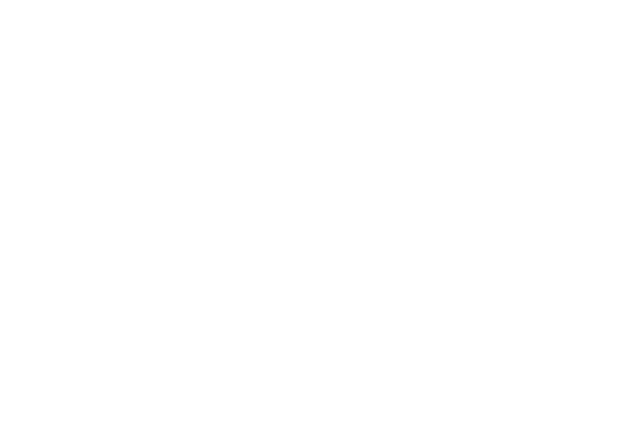
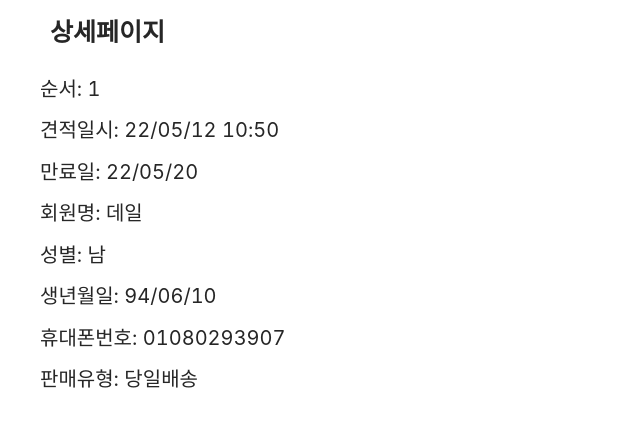
Before and after one commit to moolbum/ant-convention, a React (Create React App) app: page /detail/1 in a window 1280 px wide. Before the commit this address had no page. Shown: the top 426 px of the page, without its empty margins (0-640 px from the left). Built offline with nearby package versions, Linux system fonts and the light colour scheme.

Commit message:
Add : 상세페이지 동적라우팅 추가

```diff
--- a/src/App.tsx
+++ b/src/App.tsx
@@ -1,8 +1,9 @@
 import React, { FunctionComponent } from 'react';
 import { BrowserRouter, Routes, Route } from 'react-router-dom';
-import EstimationManager from './pages/EstimationManager';
 import Login from './pages/Login';
 import SignUp from './pages/SignUp';
+import EstimationManager from './pages/EstimationManager';
+import Detail from './pages/Detail';
 import 'antd/dist/antd.css';
 
 const App: FunctionComponent = () => {
@@ -12,6 +13,7 @@
         <Route path="/" element={<Login />} />
         <Route path="/signup" element={<SignUp />} />
         <Route path="/estimation-manager" element={<EstimationManager />} />
+        <Route path="/detail/:user_id" element={<Detail />} />
       </Routes>
     </BrowserRouter>
   );
--- /dev/null
+++ b/src/pages/Detail/constants/index.ts
@@ -0,0 +1,14 @@
+export const details = [
+  {
+    id: 0,
+    title: '순서',
+    value: 'key',
+  },
+  { id: 1, title: '견적일시', value: 'estimateDate' },
+  { id: 2, title: '만료일', value: 'expirationDate' },
+  { id: 3, title: '회원명', value: 'name' },
+  { id: 4, title: '성별', value: 'gender' },
+  { id: 5, title: '생년월일', value: 'birthday' },
+  { id: 6, title: '휴대폰번호', value: 'phoneNumber' },
+  { id: 7, title: '판매유형', value: 'salesType' },
+];
--- /dev/null
+++ b/src/pages/Detail/index.tsx
@@ -0,0 +1,43 @@
+import React, { useEffect, useState } from 'react';
+import { useParams } from 'react-router';
+import { Layout } from 'antd';
+import { Content, Header } from 'antd/lib/layout/layout';
+import { fetchEstimations } from '../EstimationManager';
+import * as Styled from './styles';
+import { EstimationVO } from '../../models/estimation';
+// import { details } from './constants';
+
+const Detail: React.FC = () => {
+  const params = useParams<string>();
+  const [detailData, setDetailData] = useState<EstimationVO>();
+
+  useEffect(() => {
+    fetchEstimations().then(res => {
+      params.user_id && setDetailData(res[Number(params.user_id)]);
+    });
+  }, [params.user_id]);
+
+  return (
+    <Layout>
+      <Header style={{ background: '#ffffff' }}>
+        <Styled.Title>상세페이지</Styled.Title>
+      </Header>
+      <Content style={{ background: '#ffffff' }}>
+        {detailData && (
+          <ul>
+            <Styled.List>순서: {detailData.key}</Styled.List>
+            <Styled.List>견적일시: {detailData.estimateDate}</Styled.List>
+            <Styled.List>만료일: {detailData.expirationDate}</Styled.List>
+            <Styled.List>회원명: {detailData.name}</Styled.List>
+            <Styled.List>성별: {detailData.gender}</Styled.List>
+            <Styled.List>생년월일: {detailData.birthday}</Styled.List>
+            <Styled.List>휴대폰번호: {detailData.phoneNumber} </Styled.List>
+            <Styled.List>판매유형: {detailData.salesType}</Styled.List>
+          </ul>
+        )}
+      </Content>
+    </Layout>
+  );
+};
+
+export default Detail;
--- /dev/null
+++ b/src/pages/Detail/styles.tsx
@@ -0,0 +1,16 @@
+import styled from 'styled-components';
+
+export const Title = styled.h1`
+  font-size: 25px;
+  font-weight: 700;
+`;
+
+export const ListWrap = styled.ul`
+  background-color: #ffffff;
+`;
+
+export const List = styled.li`
+  margin: 10px 0;
+  font-size: 20px;
+  list-style: none;
+`;
--- a/src/pages/EstimationManager/EstimateOptionList/index.tsx
+++ b/src/pages/EstimationManager/EstimateOptionList/index.tsx
@@ -45,7 +45,7 @@
     formItem: (
       <Select placeholder={ESTIMATE_TYPE_PLACEHOLDER}>
         <Select.Option value={estimateTypeOptionList[0].value}>
-          {estimateTypeOptionList[0].value}
+          {estimateTypeOptionList[0].label}
         </Select.Option>
       </Select>
     ),
@@ -73,8 +73,8 @@
     formItem: (
       <Select placeholder={ESTIMATE_STATUS_PLACEHOLDER}>
         <Select.Option value={estimateStatusOptionList[0].value}>
-          {estimateStatusOptionList[0].value}
-        </Select.Option>{' '}
+          {estimateStatusOptionList[0].label}
+        </Select.Option>
       </Select>
     ),
   },
@@ -90,9 +90,13 @@
     name: labelList[7].name,
     formItem: (
       <Select placeholder={DISCOUNT_TYPE_PLACEHOLDER}>
-        <Select.Option value={discountOptionList[0].value}>
-          {discountOptionList[0].value}
-        </Select.Option>
+        {discountOptionList.map(data => {
+          return (
+            <Select.Option key={data.id} value={data.value}>
+              {data.label}
+            </Select.Option>
+          );
+        })}
       </Select>
     ),
   },
--- a/src/pages/EstimationManager/constants/index.ts
+++ b/src/pages/EstimationManager/constants/index.ts
@@ -60,9 +60,13 @@
   },
 ];
 
-export const estimateTypeOptionList = [{ id: 0, value: '전체' }];
-export const estimateStatusOptionList = [{ id: 0, value: '전체' }];
-export const discountOptionList = [{ id: 0, value: '전체' }];
+export const estimateTypeOptionList = [{ id: 0, label: '전체', value: '' }];
+export const estimateStatusOptionList = [{ id: 0, label: '전체', value: '' }];
+export const discountOptionList = [
+  { id: 0, label: '전체', value: '' },
+  { id: 1, label: '포인트적립', value: '포인트적립' },
+  { id: 2, label: '무이자', value: '무이자' },
+];
 export const salesTypeOptionList = [
   { id: 0, label: '전체', value: '' },
   { id: 1, label: 'Direct', value: 'Direct' },
--- a/src/pages/EstimationManager/index.tsx
+++ b/src/pages/EstimationManager/index.tsx
@@ -10,10 +10,11 @@
   EstimationOption,
   EstimationVO,
   EstimationFilterForm,
+  EstimationManagerResponse,
 } from '../../models/estimation';
 import moment from 'moment';
 
-const data1: Array<EstimationVO> = Array.from({ length: 10 }).map(
+const data1: EstimationManagerResponse = Array.from({ length: 10 }).map(
   (_, index) => ({
     key: index,
     index,
@@ -24,11 +25,11 @@
     birthday: '94/06/10',
     phoneNumber: '01080293907',
     salesType: '당일배송',
-    detail: '상세보기',
+    detail: <Button>상세보기</Button>,
   }),
 );
 
-const data2: Array<EstimationVO> = Array.from({ length: 10 }).map(
+const data2: EstimationManagerResponse = Array.from({ length: 10 }).map(
   (_, index) => ({
     key: index,
     index,
@@ -39,11 +40,11 @@
     birthday: '88/10/2',
     phoneNumber: '01024744286',
     salesType: 'Direct',
-    detail: '상세보기',
+    detail: <Button>상세보기</Button>,
   }),
 );
 
-const data3: Array<EstimationVO> = Array.from({ length: 10 }).map(
+const data3: EstimationManagerResponse = Array.from({ length: 10 }).map(
   (_, index) => ({
     key: index,
     index,
@@ -54,18 +55,17 @@
     birthday: '89/10/2',
     phoneNumber: '01062424286',
     salesType: '빠른배송',
-    detail: '상세보기',
+    detail: <Button>상세보기</Button>,
   }),
 );
 
-const data: Array<EstimationVO> = [...data1, ...data2, ...data3];
+export const data: EstimationManagerResponse = [...data1, ...data2, ...data3];
 
-const fetchEstimations = async (params?: EstimationFilterForm) => {
+export const fetchEstimations = async (params?: EstimationFilterForm) => {
   await setTimeout(() => {}, 1000);
   let d: Array<EstimationVO> = [];
   d = data;
-
-  console.log(params?.salesType);
+  console.log(params);
 
   if (params?.estimatedateStDt && params.estimatedateEndDt) {
     d = d.filter(({ estimateDate }) => {
@@ -108,10 +108,16 @@
   }, []);
 
   const handleSubmit = ({
+    key,
+    index,
+    gender,
+    birthday,
     estimateDate,
     name,
     phoneNumber,
     salesType,
+    discount,
+    detail,
   }: EstimationFilterForm) => {
     fetchEstimations({
       estimatedateStDt: estimateDate && estimateDate[0].format(DATE_FORMAT),
@@ -119,6 +125,12 @@
       name,
       phoneNumber,
       salesType,
+      discount,
+      key,
+      index,
+      gender,
+      birthday,
+      detail: <Button>상세보기</Button>,
     }).then(res => {
       setListData(res);
     });
```
Also changed, not shown: src/models/estimation.ts (+9 -3 lines).
